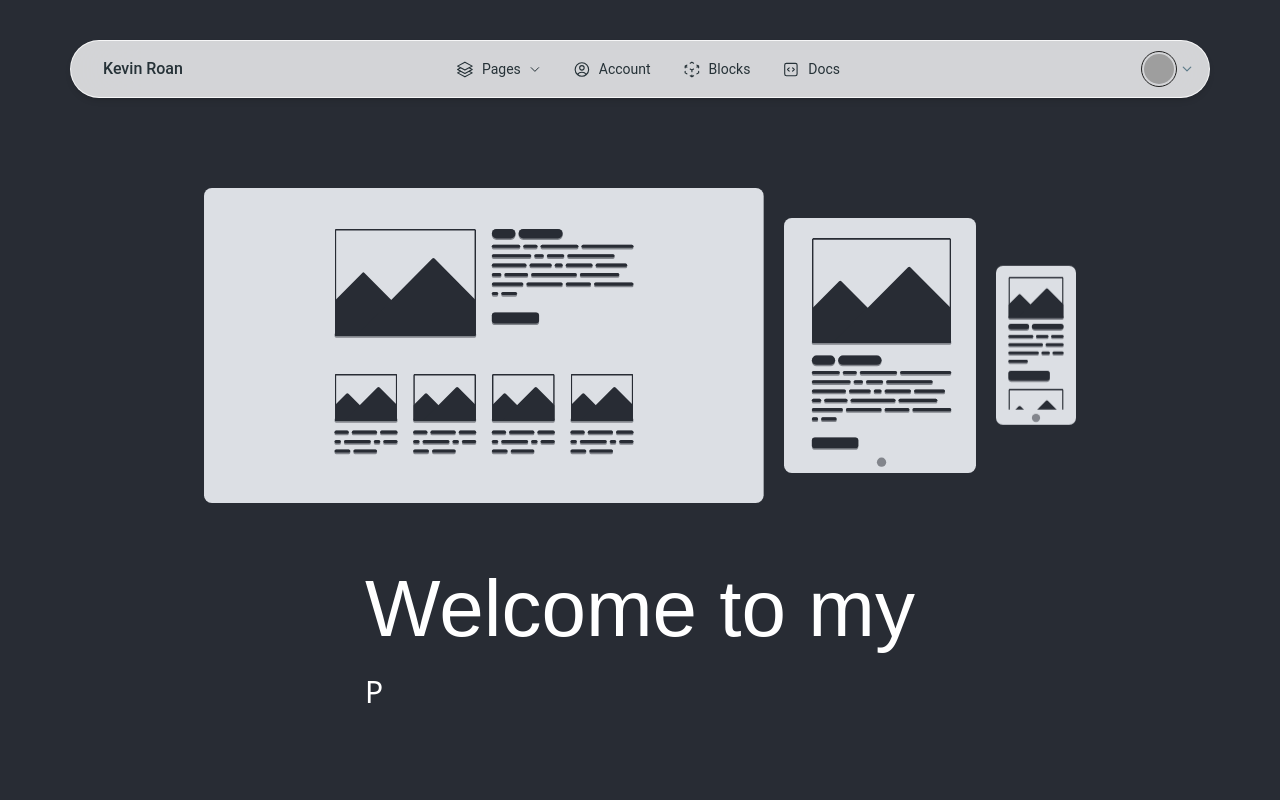
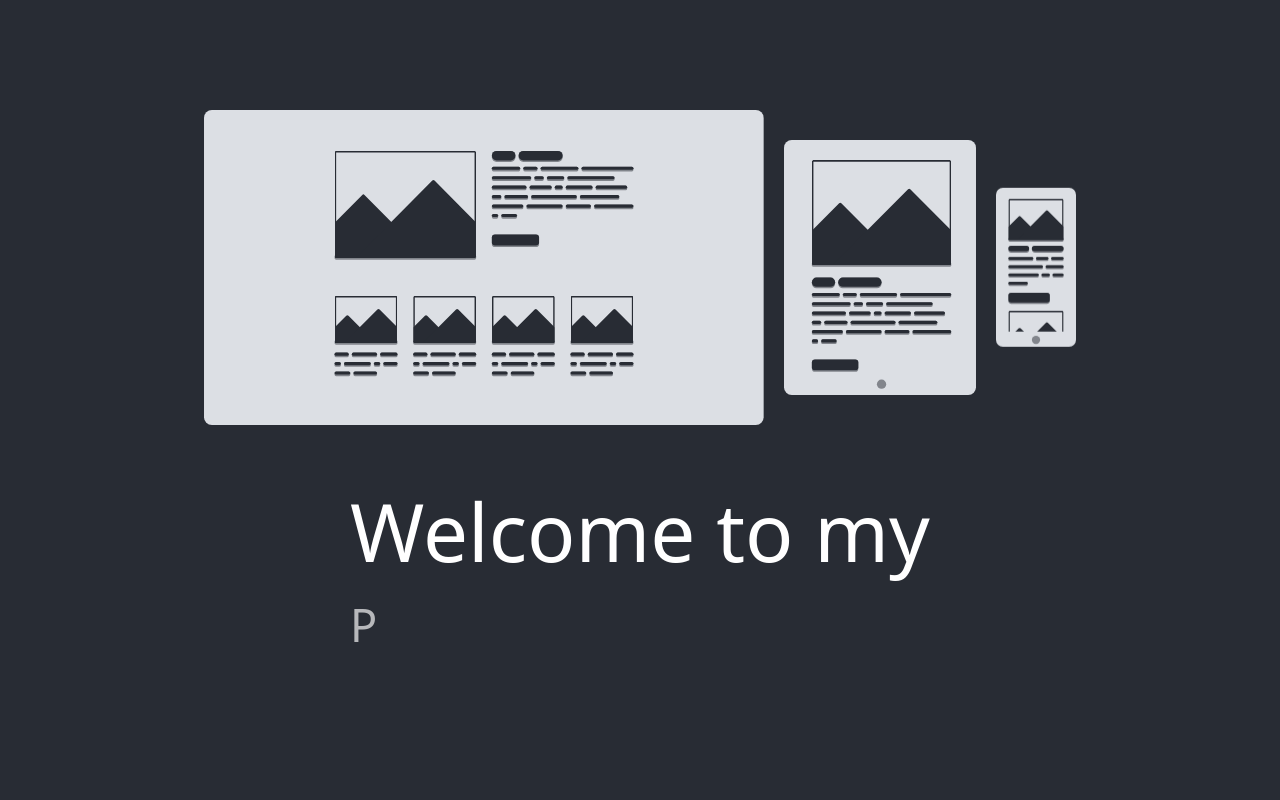
Before and after one commit to kevin-roan/kevinroan, a React (Create React App) app: page / in a window 1280 px wide. Shown: the top 800 px of the page. Built offline with nearby package versions, Linux system fonts and the light colour scheme; grey boxes are pictures that could not be loaded.

Commit message:
responsive about page

```diff
--- a/src/Pages/About.css
+++ b/src/Pages/About.css
@@ -3,3 +3,27 @@
   align-items: center;
   justify-content: center;
 }
+.text-typer {
+  color: #fffa;
+  font-size: 45px;
+  display: inline-block;
+}
+
+.greeting-container {
+  color: #fff;
+  font-weight: 300;
+  font-size: 10vh;
+}
+
+@media screen and (max-width: 480px) {
+  .greeting-container {
+    color: #fff;
+    font-weight: 300;
+    font-size: 5vh;
+  }
+  .text-typer {
+    color: #fffa;
+    font-size: 30px;
+    display: inline-block;
+  }
+}
--- a/src/Pages/About.jsx
+++ b/src/Pages/About.jsx
@@ -1,49 +1,41 @@
-import { Typography } from "@material-tailwind/react";
 import React from "react";
 import { TypeAnimation } from "react-type-animation";
+import "./About.css";
 
 const About = () => {
   return (
     <>
-      <CenterDiv />
+      <div className="grid place-content-center mt-9 greeting-container">
+        <h1>Welcome to my</h1>
+        <TextTyper />
+      </div>
+    </>
+  );
+};
+
+const TextTyper = () => {
+  return (
+    <>
+      <TypeAnimation
+        sequence={[
+          "Portfolio",
+          2000,
+          "Hobby",
+          2000,
+          "Passion",
+          2000,
+          "Project",
+          2000,
+          "Playground",
+          2000,
+        ]}
+        wrapper="span"
+        cursor={true}
+        repeat={Infinity}
+        className="text-typer"
+      />
     </>
   );
 };
 
 export default About;
-
-const ExampleComponent = () => {
-  return (
-    <>
-      <TypeAnimation
-        sequence={[
-          "Portfolio", // Types 'One'
-          2000, // Waits 1s
-          "Hobby", // Deletes 'One' and types 'Two'
-          2000, // Waits 2s
-          "Passion", // Types 'Three' without deleting 'Two'
-          2000, // Waits 2s
-          "Project", // Types 'Three' without deleting 'Two'
-          2000, // Waits 2s
-          "Playground", // Types 'Three' without deleting 'Two'
-          2000, //
-        ]}
-        wrapper="span"
-        cursor={true}
-        repeat={Infinity}
-        style={{ fontSize: "30px", display: "inline-block", color: "#fff" }}
-      />
-    </>
-  );
-};
-
-const CenterDiv = () => {
-  return (
-    <div className="grid place-content-center mt-9 ">
-      <h1 style={{ color: "#fff", fontSize: "5rem", fontFamily: "sans-serif" }}>
-        Welcome to my
-      </h1>
-      <ExampleComponent />
-    </div>
-  );
-};
--- a/src/RouteLayouts/LayoutRoutes.jsx
+++ b/src/RouteLayouts/LayoutRoutes.jsx
@@ -1,6 +1,6 @@
 import React from "react";
 import { BrowserRouter as Router, Route, Routes } from "react-router-dom";
-import { ComplexNavbar } from "../components/NavBar";
+import { NavbarSimple } from "../components/NavBar";
 import Home from "../Pages/Home";
 import About from "../Pages/About";
 import Projects from "../Pages/Projects";
@@ -28,7 +28,6 @@
   ];
   return (
     <Router basename="/">
-      <ComplexNavbar />
       <Routes>
         {routes.map((route) => (
           <Route
--- a/src/components/ImageAnimation.css
+++ b/src/components/ImageAnimation.css
@@ -34,6 +34,7 @@
   .image-list {
     display: flex;
     flex-direction: row;
+    margin-top: 17vh;
   }
   .computer {
     margin-left: 0;
--- a/src/components/NavBar.jsx
+++ b/src/components/NavBar.jsx
@@ -1,269 +1,123 @@
 import React from "react";
 import {
   Navbar,
-  MobileNav,
+  Collapse,
   Typography,
-  Button,
-  Menu,
-  MenuHandler,
-  MenuList,
-  MenuItem,
-  Avatar,
-  Card,
   IconButton,
 } from "@material-tailwind/react";
-import {
-  CubeTransparentIcon,
-  UserCircleIcon,
-  CodeBracketSquareIcon,
-  Square3Stack3DIcon,
-  ChevronDownIcon,
-  Cog6ToothIcon,
-  InboxArrowDownIcon,
-  LifebuoyIcon,
-  PowerIcon,
-  RocketLaunchIcon,
-  Bars2Icon,
-} from "@heroicons/react/24/outline";
-
-// profile menu component
-const profileMenuItems = [
-  {
-    label: "My Profile",
-    icon: UserCircleIcon,
-  },
-  {
-    label: "Edit Profile",
-    icon: Cog6ToothIcon,
-  },
-  {
-    label: "Inbox",
-    icon: InboxArrowDownIcon,
-  },
-  {
-    label: "Help",
-    icon: LifebuoyIcon,
-  },
-  {
-    label: "Sign Out",
-    icon: PowerIcon,
-  },
-];
-
-function ProfileMenu() {
-  const [isMenuOpen, setIsMenuOpen] = React.useState(false);
-
-  const closeMenu = () => setIsMenuOpen(false);
-
-  return (
-    <Menu open={isMenuOpen} handler={setIsMenuOpen} placement="bottom-end">
-      <MenuHandler>
-        <Button
-          variant="text"
-          color="blue-gray"
-          className="flex items-center gap-1 rounded-full py-0.5 pr-2 pl-0.5 lg:ml-auto"
-        >
-          <Avatar
-            variant="circular"
-            size="sm"
-            alt="tania andrew"
-            className="border border-gray-900 p-0.5"
-            src="https://images.unsplash.com/photo-1633332755192-727a05c4013d?ixlib=rb-1.2.1&ixid=MnwxMjA3fDB8MHxwaG90by1wYWdlfHx8fGVufDB8fHx8&auto=format&fit=crop&w=1480&q=80"
-          />
-          <ChevronDownIcon
-            strokeWidth={2.5}
-            className={`h-3 w-3 transition-transform ${
-              isMenuOpen ? "rotate-180" : ""
-            }`}
-          />
-        </Button>
-      </MenuHandler>
-      <MenuList className="p-1">
-        {profileMenuItems.map(({ label, icon }, key) => {
-          const isLastItem = key === profileMenuItems.length - 1;
-          return (
-            <MenuItem
-              key={label}
-              onClick={closeMenu}
-              className={`flex items-center gap-2 rounded ${
-                isLastItem
-                  ? "hover:bg-red-500/10 focus:bg-red-500/10 active:bg-red-500/10"
-                  : ""
-              }`}
-            >
-              {React.createElement(icon, {
-                className: `h-4 w-4 ${isLastItem ? "text-red-500" : ""}`,
-                strokeWidth: 2,
-              })}
-              <Typography
-                as="span"
-                variant="small"
-                className="font-normal"
-                color={isLastItem ? "red" : "inherit"}
-              >
-                {label}
-              </Typography>
-            </MenuItem>
-          );
-        })}
-      </MenuList>
-    </Menu>
-  );
-}
-
-// nav list menu
-const navListMenuItems = [
-  {
-    title: "@material-tailwind/html",
-    description:
-      "Learn how to use @material-tailwind/html, packed with rich components and widgets.",
-  },
-  {
-    title: "@material-tailwind/react",
-    description:
-      "Learn how to use @material-tailwind/react, packed with rich components for React.",
-  },
-  {
-    title: "Material Tailwind PRO",
-    description:
-      "A complete set of UI Elements for building faster websites in less time.",
-  },
-];
-
-function NavListMenu() {
-  const [isMenuOpen, setIsMenuOpen] = React.useState(false);
-
-  const renderItems = navListMenuItems.map(({ title, description }) => (
-    <a href="#" key={title}>
-      <MenuItem>
-        <Typography variant="h6" color="blue-gray" className="mb-1">
-          {title}
-        </Typography>
-        <Typography variant="small" color="gray" className="font-normal">
-          {description}
-        </Typography>
-      </MenuItem>
-    </a>
-  ));
-
-  return (
-    <React.Fragment>
-      <Menu allowHover open={isMenuOpen} handler={setIsMenuOpen}>
-        <MenuHandler>
-          <Typography as="a" href="#" variant="small" className="font-normal">
-            <MenuItem className="hidden items-center gap-2 text-blue-gray-900 lg:flex lg:rounded-full">
-              <Square3Stack3DIcon className="h-[18px] w-[18px]" /> Pages{" "}
-              <ChevronDownIcon
-                strokeWidth={2}
-                className={`h-3 w-3 transition-transform ${
-                  isMenuOpen ? "rotate-180" : ""
-                }`}
-              />
-            </MenuItem>
-          </Typography>
-        </MenuHandler>
-        <MenuList className="hidden w-[36rem] grid-cols-7 gap-3 overflow-visible lg:grid">
-          <Card
-            color="blue"
-            shadow={false}
-            variant="gradient"
-            className="col-span-3 grid h-full w-full place-items-center rounded-md"
-          >
-            <RocketLaunchIcon strokeWidth={1} className="h-28 w-28" />
-          </Card>
-          <ul className="col-span-4 flex w-full flex-col gap-1">
-            {renderItems}
-          </ul>
-        </MenuList>
-      </Menu>
-      <MenuItem className="flex items-center gap-2 text-blue-gray-900 lg:hidden">
-        <Square3Stack3DIcon className="h-[18px] w-[18px]" /> Pages{" "}
-      </MenuItem>
-      <ul className="ml-6 flex w-full flex-col gap-1 lg:hidden">
-        {renderItems}
-      </ul>
-    </React.Fragment>
-  );
-}
-
-// nav list component
-const navListItems = [
-  {
-    label: "Account",
-    icon: UserCircleIcon,
-  },
-  {
-    label: "Blocks",
-    icon: CubeTransparentIcon,
-  },
-  {
-    label: "Docs",
-    icon: CodeBracketSquareIcon,
-  },
-];
+import { Bars3Icon, XMarkIcon } from "@heroicons/react/24/outline";
 
 function NavList() {
   return (
-    <ul className="mb-4 mt-2 flex flex-col gap-2 lg:mb-0 lg:mt-0 lg:flex-row lg:items-center">
-      <NavListMenu />
-      {navListItems.map(({ label, icon }, key) => (
-        <Typography
-          key={label}
-          as="a"
+    <ul className="my-2 flex flex-col gap-2 lg:mb-0 lg:mt-0 lg:flex-row lg:items-center lg:gap-6">
+      <Typography
+        as="li"
+        variant="small"
+        color="blue-gray"
+        className="p-1 font-medium"
+      >
+        <a
           href="#"
-          variant="small"
-          color="blue-gray"
-          className="font-normal"
+          className="flex items-center hover:text-blue-500 transition-colors"
         >
-          <MenuItem className="flex items-center gap-2 lg:rounded-full">
-            {React.createElement(icon, { className: "h-[18px] w-[18px]" })}{" "}
-            {label}
-          </MenuItem>
-        </Typography>
-      ))}
+          Pages
+        </a>
+      </Typography>
+      <Typography
+        as="li"
+        variant="small"
+        color="blue-gray"
+        className="p-1 font-medium"
+      >
+        <a
+          href="#"
+          className="flex items-center hover:text-blue-500 transition-colors"
+        >
+          Account
+        </a>
+      </Typography>
+      <Typography
+        as="li"
+        variant="small"
+        color="blue-gray"
+        className="p-1 font-medium"
+      >
+        <a
+          href="#"
+          className="flex items-center hover:text-blue-500 transition-colors"
+        >
+          Blocks
+        </a>
+      </Typography>
+      <Typography
+        as="li"
+        variant="small"
+        color="blue-gray"
+        className="p-1 font-medium"
+      >
+        <a
+          href="#"
+          className="flex items-center hover:text-blue-500 transition-colors"
+        >
+          Docs
+        </a>
+      </Typography>
     </ul>
   );
 }
 
-export function ComplexNavbar() {
-  const [isNavOpen, setIsNavOpen] = React.useState(false);
+export function NavbarSimple() {
+  const [openNav, setOpenNav] = React.useState(false);
 
-  const toggleIsNavOpen = () => setIsNavOpen((cur) => !cur);
+  const handleWindowResize = () =>
+    window.innerWidth >= 960 && setOpenNav(false);
 
   React.useEffect(() => {
-    window.addEventListener(
-      "resize",
-      () => window.innerWidth >= 960 && setIsNavOpen(false),
-    );
+    window.addEventListener("resize", handleWindowResize);
+
+    return () => {
+      window.removeEventListener("resize", handleWindowResize);
+    };
   }, []);
 
   return (
-    <Navbar className="mx-auto max-w-screen-xl p-2 lg:rounded-full lg:pl-6 lg:mt-5">
-      <div className="relative mx-auto flex items-center text-blue-gray-900">
+    <Navbar
+      className="mx-auto max-w-screen-xl px-6 py-3"
+      style={{
+        backgroundColor: "#DBDEE3",
+        padding: "5px",
+        border: "none",
+        borderRadius: "6px",
+      }}
+    >
+      <div className="flex items-center justify-between text-blue-gray-900">
         <Typography
           as="a"
           href="#"
-          className="mr-4 ml-2 cursor-pointer py-1.5 font-medium"
+          variant="h6"
+          className="mr-4 cursor-pointer py-1.5"
         >
           Kevin Roan
         </Typography>
-        <div className="absolute top-2/4 left-2/4 hidden -translate-x-2/4 -translate-y-2/4 lg:block">
+        <div className="hidden lg:block">
           <NavList />
         </div>
         <IconButton
-          size="sm"
-          color="blue-gray"
           variant="text"
-          onClick={toggleIsNavOpen}
-          className="ml-auto mr-2 lg:hidden"
+          className="ml-auto h-6 w-6 text-inherit hover:bg-transparent focus:bg-transparent active:bg-transparent lg:hidden"
+          ripple={false}
+          onClick={() => setOpenNav(!openNav)}
         >
-          <Bars2Icon className="h-6 w-6" />
+          {openNav ? (
+            <XMarkIcon className="h-6 w-6" strokeWidth={2} />
+          ) : (
+            <Bars3Icon className="h-6 w-6" strokeWidth={2} />
+          )}
         </IconButton>
-        <ProfileMenu />
       </div>
-      <MobileNav open={isNavOpen} className="overflow-scroll">
+      <Collapse open={openNav}>
         <NavList />
-      </MobileNav>
+      </Collapse>
     </Navbar>
   );
 }
```
Also changed, not shown: public/index.html (+4 -6 lines).
